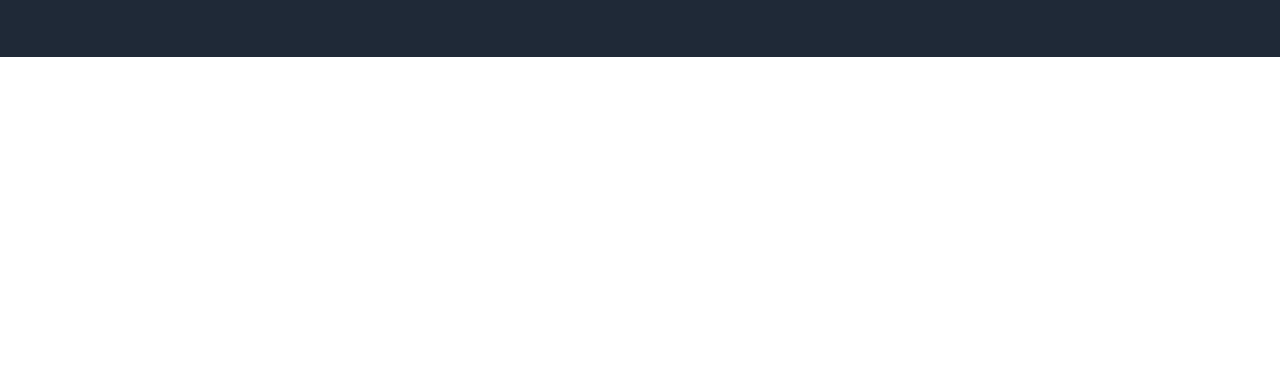
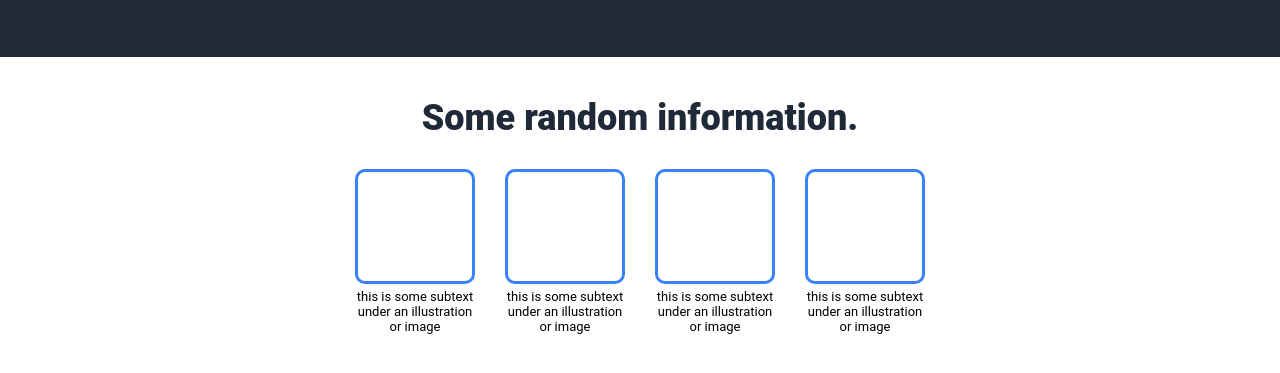
Before and after one commit to Jimmy940XD/landing-page, a plain HTML site: page index.html in a window 1280 px wide. Shown: the part 339-712 px from the top of the page. Drawn offline with Linux system fonts and the light colour scheme.

Commit message:
Finish styling the Info section
The Info section has be stylised, although maybe some larger gap
between images would be convenient. I haven't decided yet so I'll
leave it for the next time. A thing to keep in mind is I've realised
I shouldn't be coupling properties from different elements just because
they're equal (in a DRY manner), because it's more difficult to debug
later and change if needed. For the following sections, write properties
grouped by element, even if it means repeating properties. Only couple
when there's several elements that are exactly the same.

```diff
--- a/index.html
+++ b/index.html
@@ -7,11 +7,11 @@
     <title>Landing Page</title>
 </head>
 <body>
-    <div id="header">
-        <div id="logo">
+    <div class="header">
+        <div class="logo">
             Header Logo
         </div>
-        <ul id="header-links">
+        <ul class="header-links">
             <li>
                 <a href="">header link one</a>
             </li>
@@ -40,7 +40,33 @@
         </div>
     </div>
     <div class="info">
-
+        <h1 class="info-header">Some random information.</h1>
+        <div class="info-images">
+            <div class="image-div">
+                <div class="placeholder">
+                    <img src="" alt="">
+                </div>
+                <p>this is some subtext under an illustration or image</p>
+            </div>
+            <div class="image-div">
+                <div class="placeholder">
+                    <img src="" alt="">
+                </div>
+                <p>this is some subtext under an illustration or image</p>
+            </div>
+            <div class="image-div">
+                <div class="placeholder">
+                    <img src="" alt="">
+                </div>
+                <p>this is some subtext under an illustration or image</p>
+            </div>
+            <div class="image-div">
+                <div class="placeholder">
+                    <img src="" alt="">
+                </div>
+                <p>this is some subtext under an illustration or image</p>
+            </div>
+        </div>
     </div>
     <div class="quote">
 
@@ -48,7 +74,7 @@
     <div class="call-to-action">
 
     </div>
-    <div id="footer">
+    <div class="footer">
 
     </div>
 </body>
--- a/styles.css
+++ b/styles.css
@@ -8,18 +8,18 @@ body {
     font-family: Roboto, sans-serif;
 }
 
-#header {
+.header {
     display: flex;
     justify-content: space-around;
     padding: 15px 0;
 }
 
-#header, #footer, .hero {
+.header, .footer, .hero {
     background-color: #1F2937;
     color: #F9FAF8;
 }
 
-#header ul {
+.header ul {
     display: flex;
     list-style-type: none;
     padding: 0;
@@ -28,13 +28,13 @@ body {
     align-items: center;
 }
 
-#header-links a, .hero-text p, .sign-up {
+.header-links a, .hero-text p, .sign-up {
     color: #E5E7EB;
     text-decoration: none;
     font-size: 18px;
 }
 
-#logo {
+.logo {
     display: flex;
     align-items: center;
     font-size: 24px;
@@ -62,8 +62,11 @@ body {
     font-weight: 900;
 }
 
+.placeholder {
+    flex: 1;
+}
+
 .hero .placeholder {
-    flex: 1;
     background-color: rgb(102, 107, 117);
 }
 
@@ -79,3 +82,46 @@ body {
     font-size: small;
     font-weight: 700;
 }
+
+.info, .info-images {
+    display: flex;
+    justify-content: center;
+    align-items: center;
+    gap: 30px;
+}
+
+.info {
+    flex-direction: column;
+    padding: 40px 20vw;
+}
+
+.info > div {
+    flex: 0 1 auto;
+}
+
+.info-header {
+    font-size: 36px;
+    color: #1F2937;
+    font-weight: 900;
+}
+
+.info .image-div {
+    display: flex;
+    flex-direction: column;
+    align-items: center;
+    justify-content: center;
+    width: 120px;
+    gap: 5px;
+    height: calc(120px + 45px);
+}
+
+.info .placeholder {
+    border: 3px solid #3882F6;
+    width: 100%;
+    height: 120px;
+    border-radius: 10px;
+}
+
+.info p {
+    text-align: center;
+}
```
